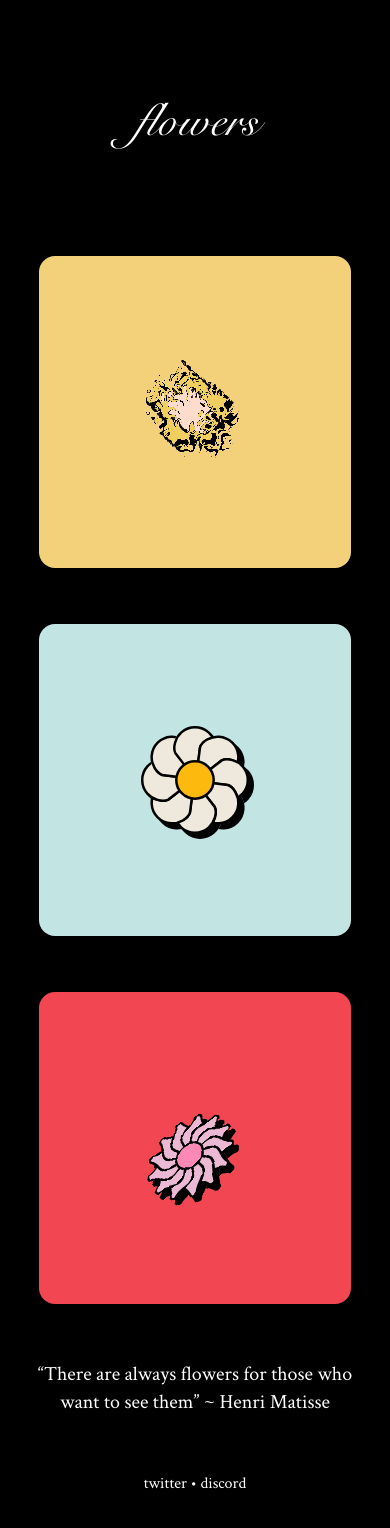
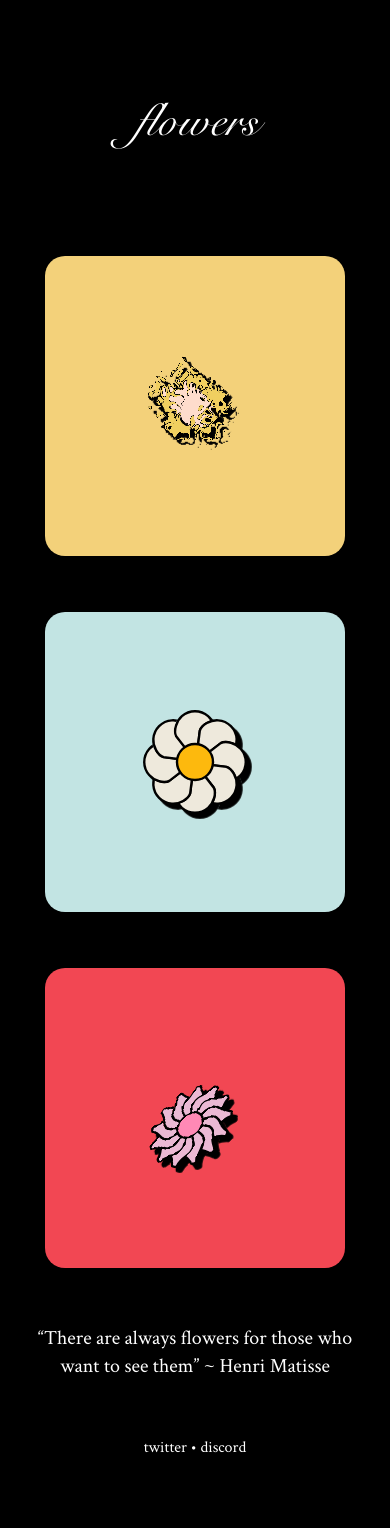
Before and after one commit to onchaincollective/website, a Next.js app: page /flowers in a window 390 px wide. Shown: the top 1528 px of the page. Built offline with nearby package versions, Linux system fonts and the light colour scheme.

Commit message:
fixed mobile issue

```diff
--- a/pages/flowers.js
+++ b/pages/flowers.js
@@ -39,11 +39,11 @@ export default function Home() {
         </div>
     </div>
     <div className="mt-24 max-w-6xl lg:max-w-6xl mx-auto text-center flex flex-col md:flex-row justify-center items-center">
-        <object data="/flowers/middleflower.svg" type="image/svg+xml" className="w-full w-4/5 md:w-1/3 rounded-2xl"></object>
+        <object data="/flowers/middleflower.svg" type="image/svg+xml" className="w-4/5 md:w-1/3 rounded-2xl flower"></object>
         <div className="p-4 flex">&nbsp;</div>
-        <object data="/flowers/leftflower.svg" type="image/svg+xml" className="w-full w-4/5 md:w-1/3 rounded-2xl"></object>
+        <object data="/flowers/leftflower.svg" type="image/svg+xml" className="w-4/5 md:w-1/3 rounded-2xl flower"></object>
         <div className="p-4 flex">&nbsp;</div>
-        <object data="/flowers/rightflower.svg" type="image/svg+xml" className="w-full w-4/5 md:w-1/3 rounded-2xl"></object>
+        <object data="/flowers/rightflower.svg" type="image/svg+xml" className="w-4/5 md:w-1/3 rounded-2xl flower"></object>
     </div>
     <div className="flex align-center flex-col max-w-2xl mx-auto text-center mt-10 p-4">
     <ul>
--- a/styles/globals.css
+++ b/styles/globals.css
@@ -74,6 +74,14 @@ input, label {
 .font-snell {
   @apply snell;
 }
+@media screen and (max-width: 480px) {
+  .flower {
+    display: flex;
+    width: 300px;
+    height: 300px;
+    border-radius: 20px;
+  }
+}
 /*
 .quotes {
   width: 100%;
```
